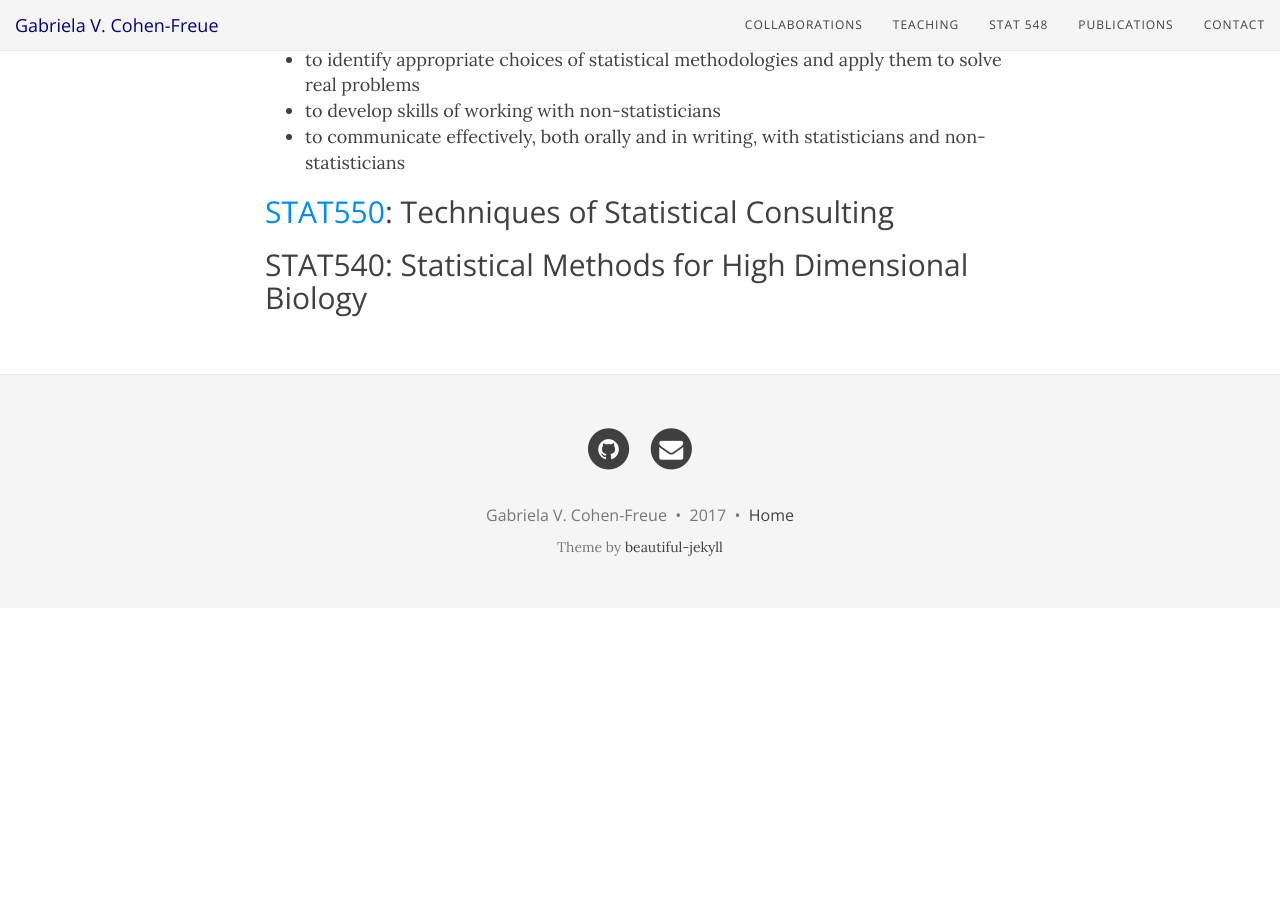
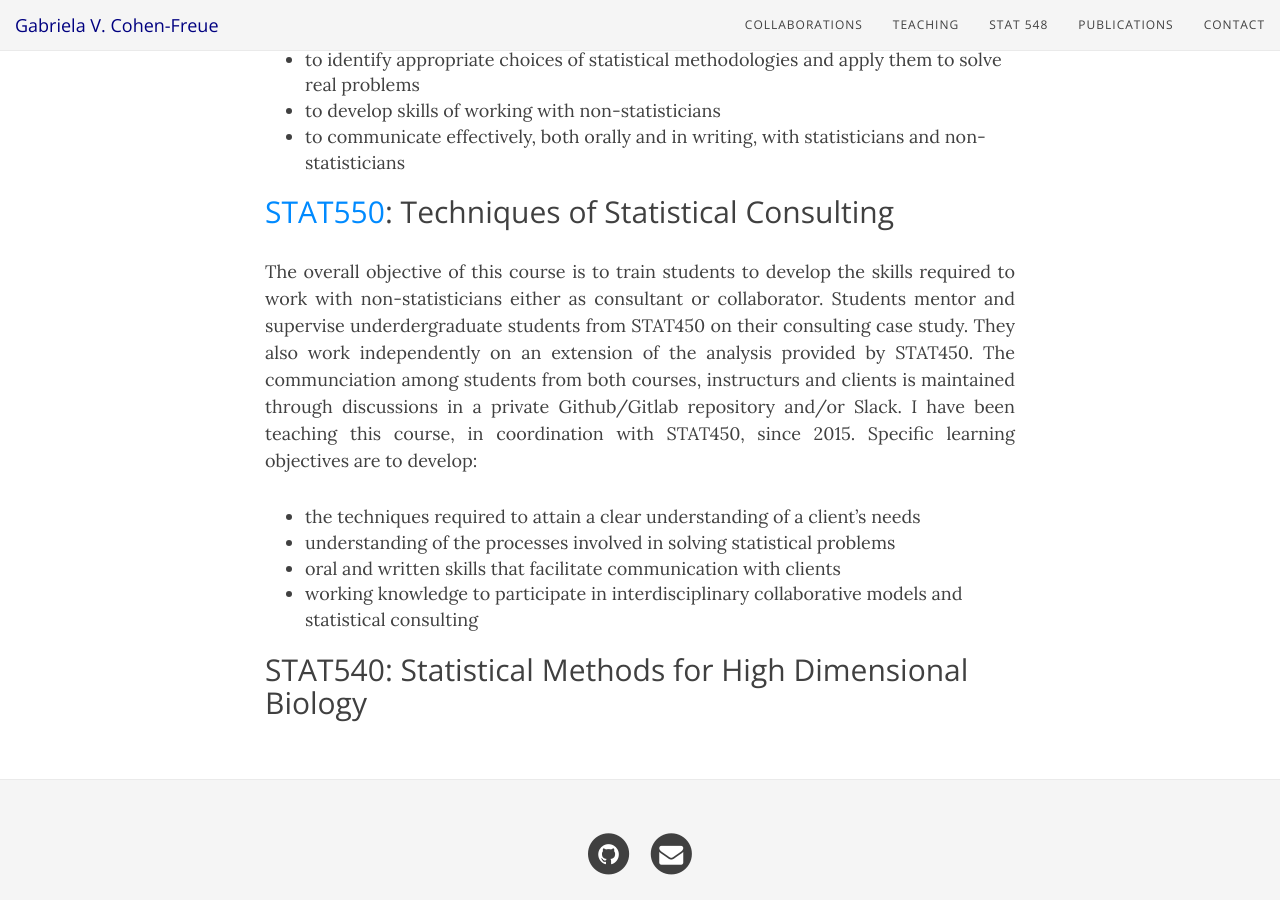
Before and after one commit to gcohenfr/gcohenfr.github.io, a Jekyll site: the page built from teach.md, in a window 1280 px wide and 900 px high, scrolled down 623 px. Built offline with Jekyll 4.4.1, drawn with Linux system fonts in a browser that asks for light colours; nearby versions of some CDN libraries; before the commit the page ends 1231 px from its top, so only the background shows below that.

Commit message:
Update teach.md
updated S550

```diff
--- a/teach.md
+++ b/teach.md
@@ -17,4 +17,11 @@ Statistics undergraduate students taking this case studies capstone course analy
 
 ## [STAT550](https://courses.students.ubc.ca/cs/main?pname=subjarea&tname=subjareas&req=3&dept=STAT&course=550): Techniques of Statistical Consulting
 
+The overall objective of this course is to train students to develop the skills required to work with non-statisticians either as consultant or collaborator. Students mentor and supervise underdergraduate students from STAT450 on their consulting case study. They also work independently on an extension of the analysis provided by STAT450. The communciation among students from both courses, instructurs and clients is maintained through discussions in a private Github/Gitlab  repository and/or Slack. I have been teaching this course, in coordination with STAT450, since 2015. Specific learning objectives are to develop:
+
+-	the techniques required to attain a clear understanding of a client's needs
+-	understanding of the processes involved in solving statistical problems
+-	oral and written skills that facilitate communication with clients
+-	working knowledge to participate in interdisciplinary collaborative models and statistical consulting
+
 ## STAT540: Statistical Methods for High Dimensional Biology
```
